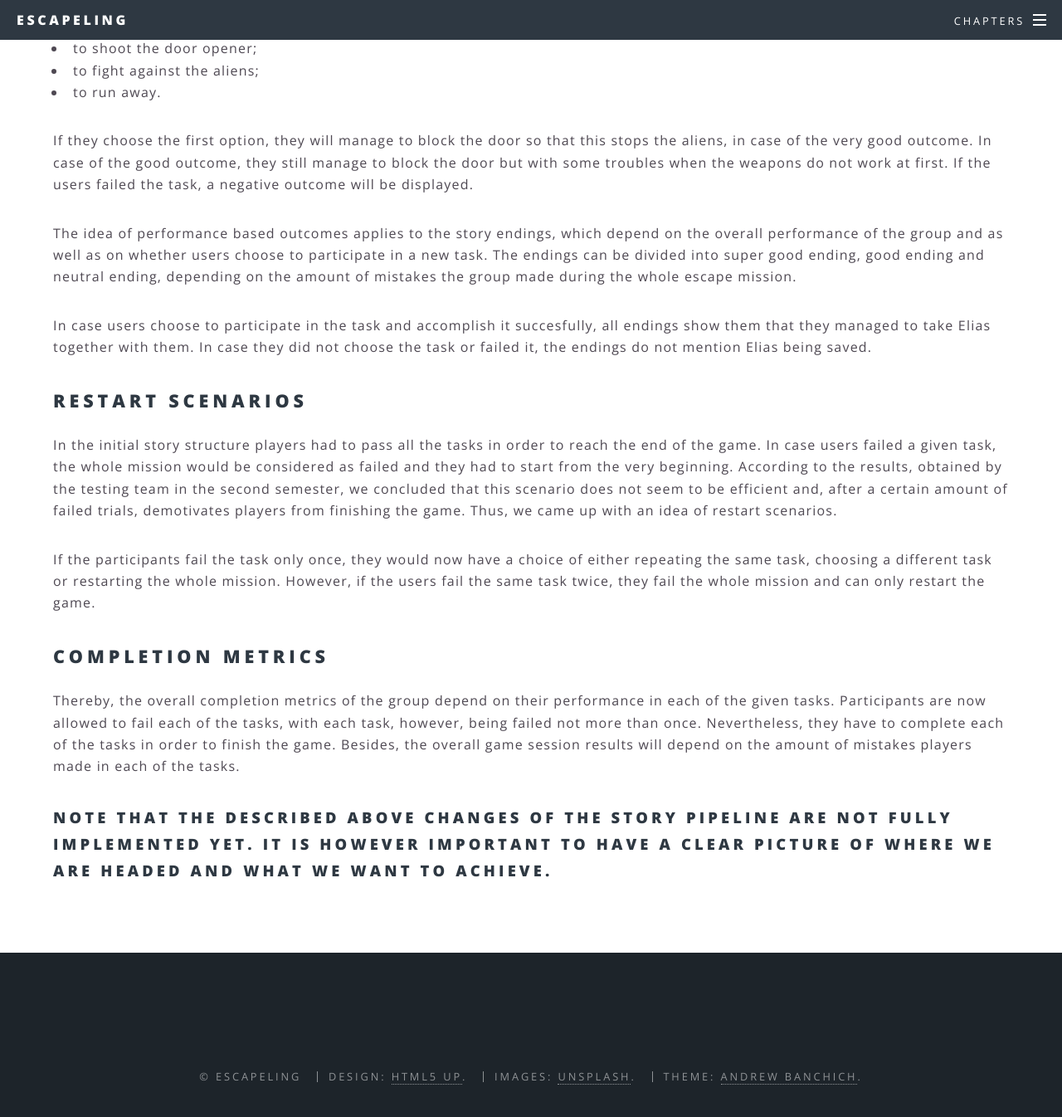
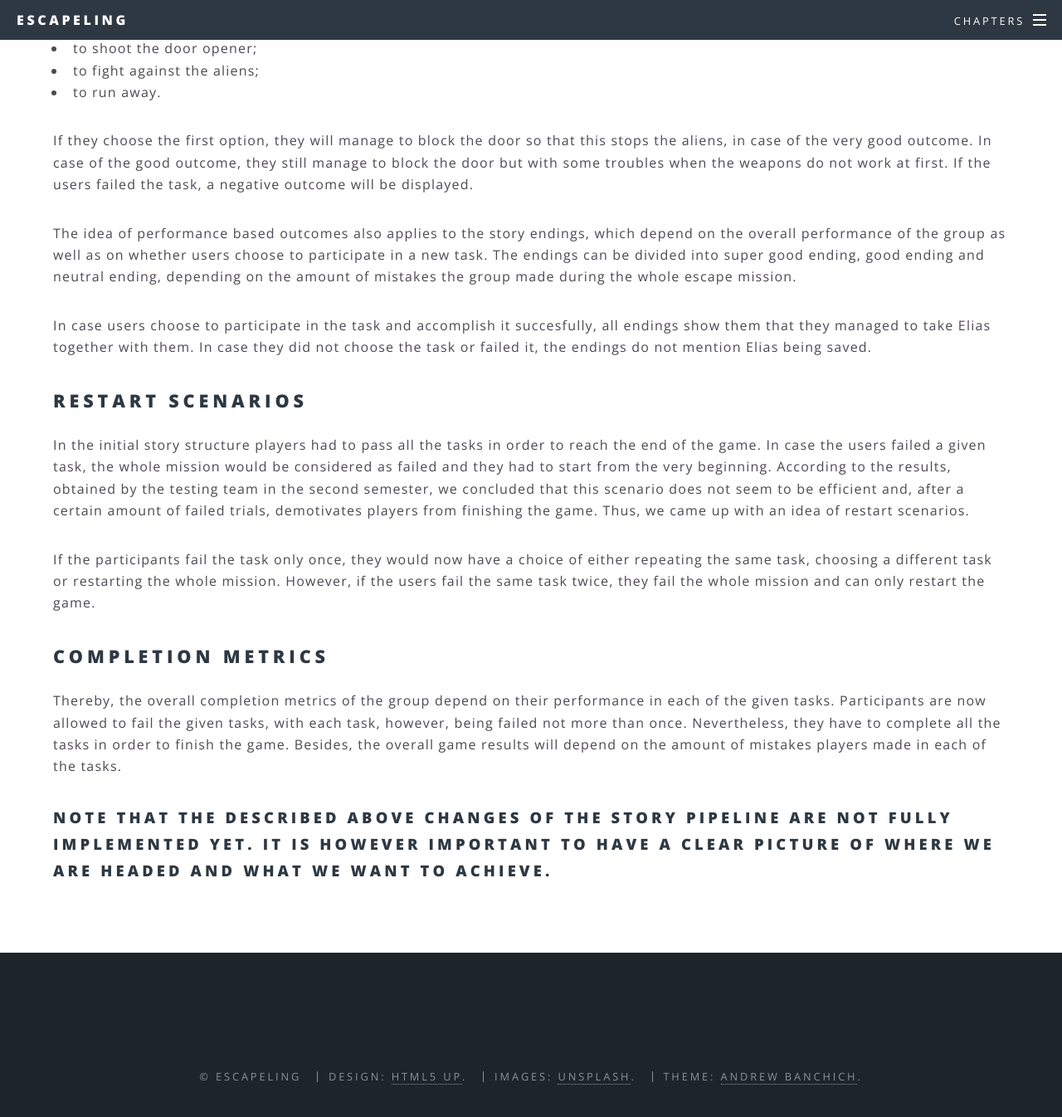
Before and after one commit to ALLUOS/ALLUOS.github.io, a Jekyll site: the page built from _posts/2021-01-03-storytelling.md, in a window 1280 px wide and 1400 px high, scrolled down 10219 px. Shown: the top 1346 px of the window at 83% size. Built offline with Jekyll 4.4.1, drawn with Linux system fonts in a browser that asks for light colours.

Commit message:
Update 2021-01-03-storytelling.md

```diff
--- a/_posts/2021-01-03-storytelling.md
+++ b/_posts/2021-01-03-storytelling.md
@@ -202,18 +202,18 @@ For example, in one of the storyblocks participants can be prompted to choose be
 
 If they choose the first option, they will manage to block the door so that this stops the aliens, in case of the very good outcome. In case of the good outcome, they still manage to block the door but with some troubles when the weapons do not work at first. If the users failed the task, a negative outcome will be displayed.
 
-The idea of performance based outcomes applies to the story endings, which depend on the overall performance of the group and as well as on whether users choose to participate in a new task. The endings can be divided into super good ending, good ending and neutral ending, depending on the amount of mistakes the group made during the whole escape mission.
+The idea of performance based outcomes also applies to the story endings, which depend on the overall performance of the group as well as on whether users choose to participate in a new task. The endings can be divided into super good ending, good ending and neutral ending, depending on the amount of mistakes the group made during the whole escape mission.
 
 In case users choose to participate in the task and accomplish it succesfully, all endings show them that they managed to take Elias together with them. In case they did not choose the task or failed it, the endings do not mention Elias being saved.
 
 ## Restart scenarios
 
-In the initial story structure players had to pass all the tasks in order to reach the end of the game. In case users failed a given task, the whole mission would be considered as failed and they had to start from the very beginning. According to the results, obtained by the testing team in the second semester, we concluded that this scenario does not seem to be efficient and, after a certain amount of failed trials, demotivates players from finishing the game. Thus, we came up with an idea of restart scenarios.
+In the initial story structure players had to pass all the tasks in order to reach the end of the game. In case the users failed a given task, the whole mission would be considered as failed and they had to start from the very beginning. According to the results, obtained by the testing team in the second semester, we concluded that this scenario does not seem to be efficient and, after a certain amount of failed trials, demotivates players from finishing the game. Thus, we came up with an idea of restart scenarios.
 
 If the participants fail the task only once, they would now have a choice of either repeating the same task, choosing a different task or restarting the whole mission. However, if the users fail the same task twice, they fail the whole mission and can only restart the game.
 
 ## Completion metrics
 
-Thereby, the overall completion metrics of the group depend on their performance in each of the given tasks. Participants are now allowed to fail each of the tasks, with each task, however, being failed not more than once. Nevertheless, they have to complete each of the tasks in order to finish the game. Besides, the overall game session results will depend on the amount of mistakes players made in each of the tasks.
+Thereby, the overall completion metrics of the group depend on their performance in each of the given tasks. Participants are now allowed to fail the given tasks, with each task, however, being failed not more than once. Nevertheless, they have to complete all the tasks in order to finish the game. Besides, the overall game results will depend on the amount of mistakes players made in each of the tasks.
 
 ### Note that the described above changes of the story pipeline are not fully implemented yet. It is however important to have a clear picture of where we are headed and what we want to achieve.
```
